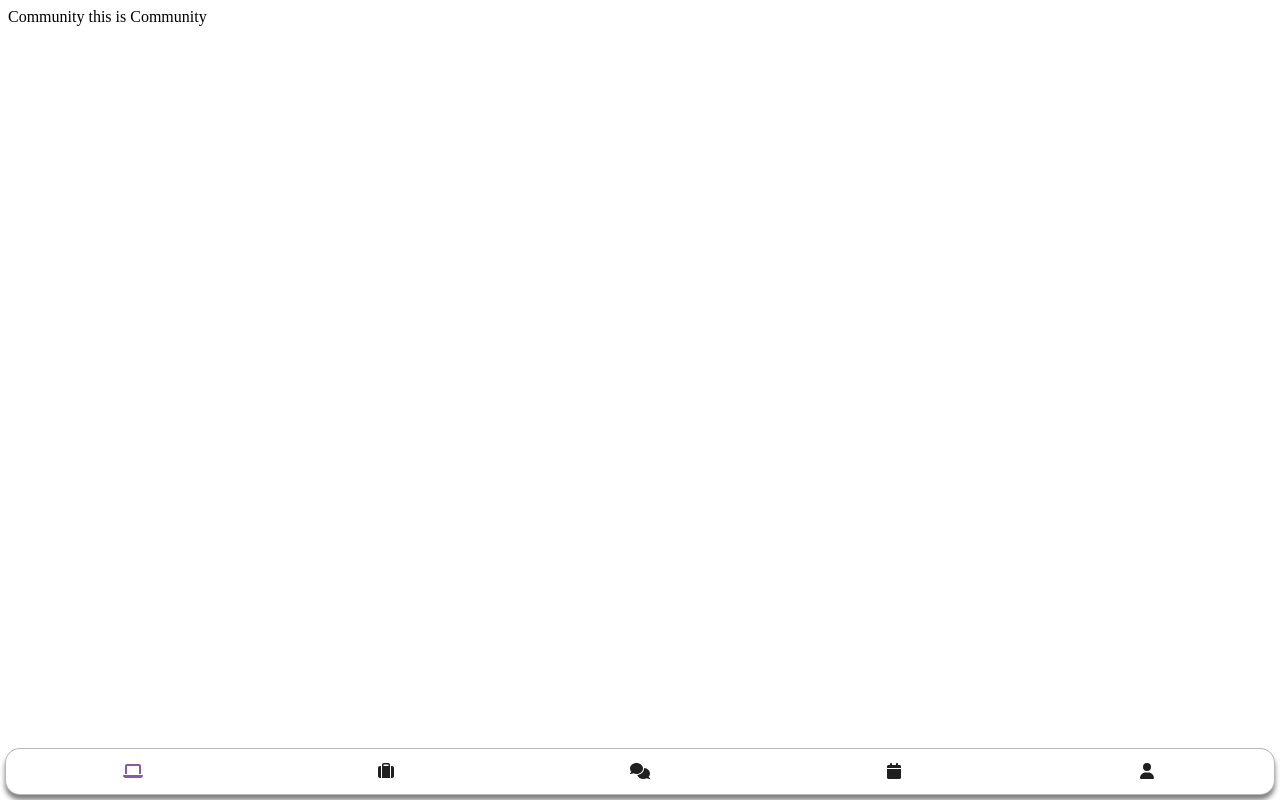
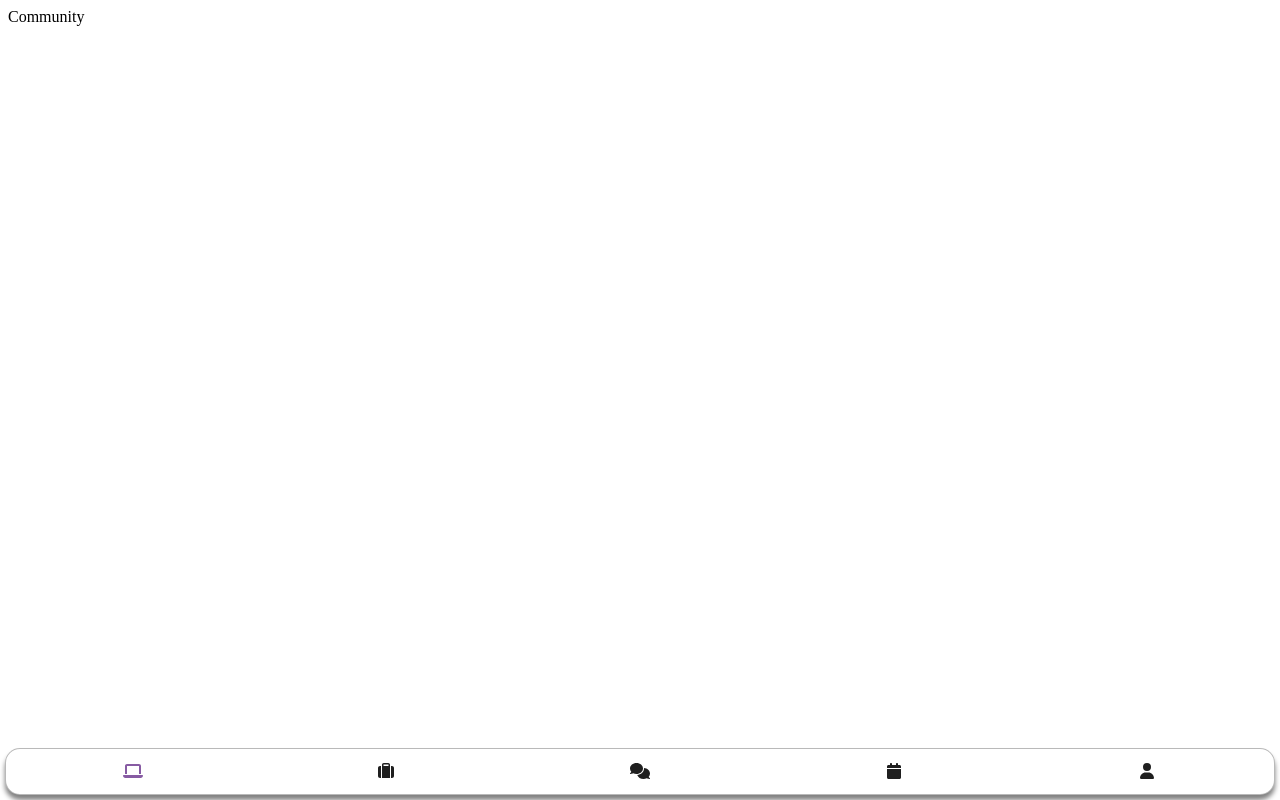
Before and after one commit to Olrlokr/woravel-FE, a React (Create React App) app: page /community in a window 1280 px wide. Built offline with nearby package versions, Linux system fonts and the light colour scheme; the HTML template or start-up script is replaced by a standard one.

Commit message:
this is workflow test

```diff
--- a/src/pages/Community.jsx
+++ b/src/pages/Community.jsx
@@ -4,7 +4,6 @@ export default function Community() {
   return (
     <div>Community
 
-      this is Community
 
     </div>
 
```
